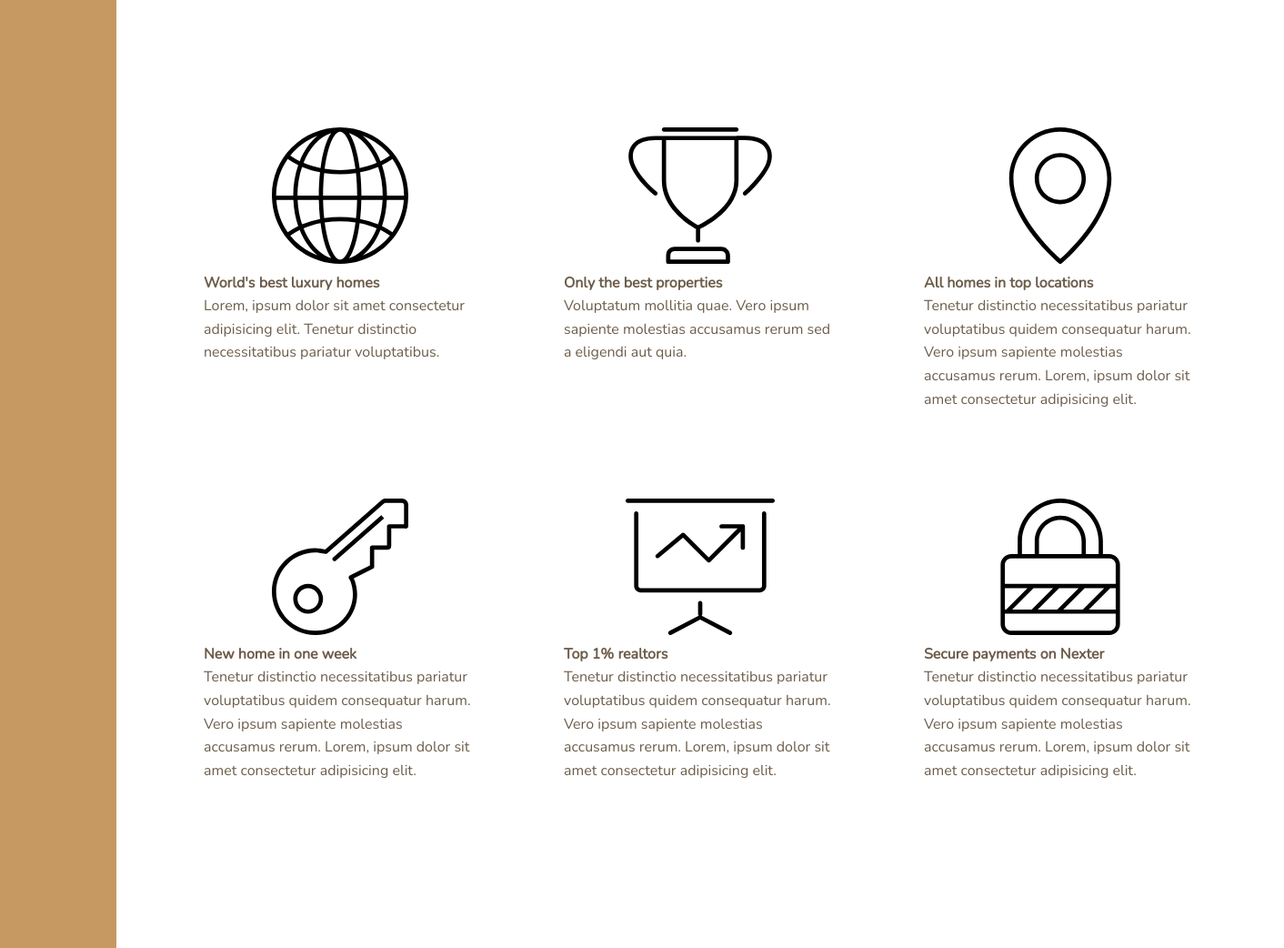
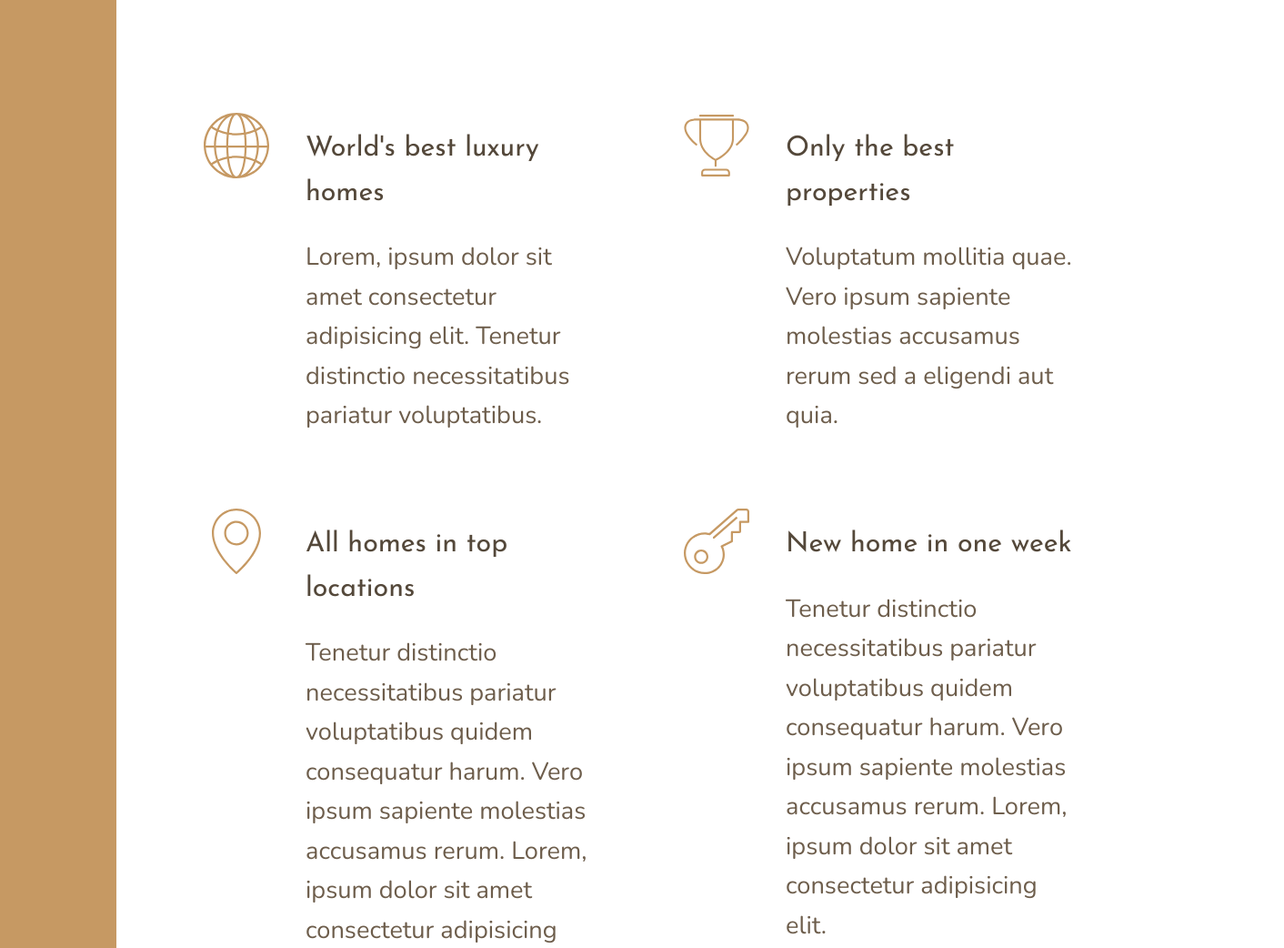
Before and after one commit to hihuydo/frontend-css-nexter, a website: page index.html in a window 1280 px wide. Shown: the part 740-1782 px from the top of the page at 91% size, 1412 px wide, since content can reach past the window. Drawn offline with nearby package versions, Linux system fonts and the light colour scheme.

Commit message:
finish building features section

```diff
--- a/sass/_features.scss
+++ b/sass/_features.scss
@@ -4,6 +4,38 @@
     margin: 15rem 0;
 
     display: grid;
-    grid-template-columns: repeat(3, 1fr);
+    // grid-template-columns: repeat(3, 1fr);
+    grid-template-columns: repeat(auto-fit, minmax(25rem, 1fr));
+    /* repeat the number of columns needed to fit the content, min-content is the minimum width of the column, 1fr is the maximum width of the column */
     grid-gap: 6rem;
+    align-items: start;
 }
+
+// FEATURE COMPONENT
+.feature {
+    display: grid;
+    grid-template-columns: min-content 1fr; /* min-content is the width of the icon, 1fr is the width of the text */
+    grid-row-gap: 1.5rem;
+    grid-column-gap: 2.5rem;
+
+    &__icon {
+        fill: $color-primary;
+        width: 4.5rem;
+        height: 4.5rem;
+
+        grid-row: 1 / span 2; /* the icon should span 2 rows */
+        transform: translateY(-1rem);
+    }
+
+    &__icon {
+        fill: $color-primary;
+        width: 4.5rem;
+        height: 4.5rem;
+
+    }
+
+    &__text {
+        font-size: 1.7rem;
+    }
+
+}
--- a/sass/_typography.scss
+++ b/sass/_typography.scss
@@ -0,0 +1,12 @@
+%heading { /* this is a placeholder for the heading class */
+    font-family: $font-display;
+    font-weight: 400;
+}
+
+.heading-4 {
+    @extend %heading; /* this extends the heading class */
+    font-size: 1.9rem;
+
+    &--light { color: $color-grey-light-1; }
+    &--dark { color: $color-grey-dark-1; }
+}
```
Also changed, not shown: css/style.css, 1 other file.
